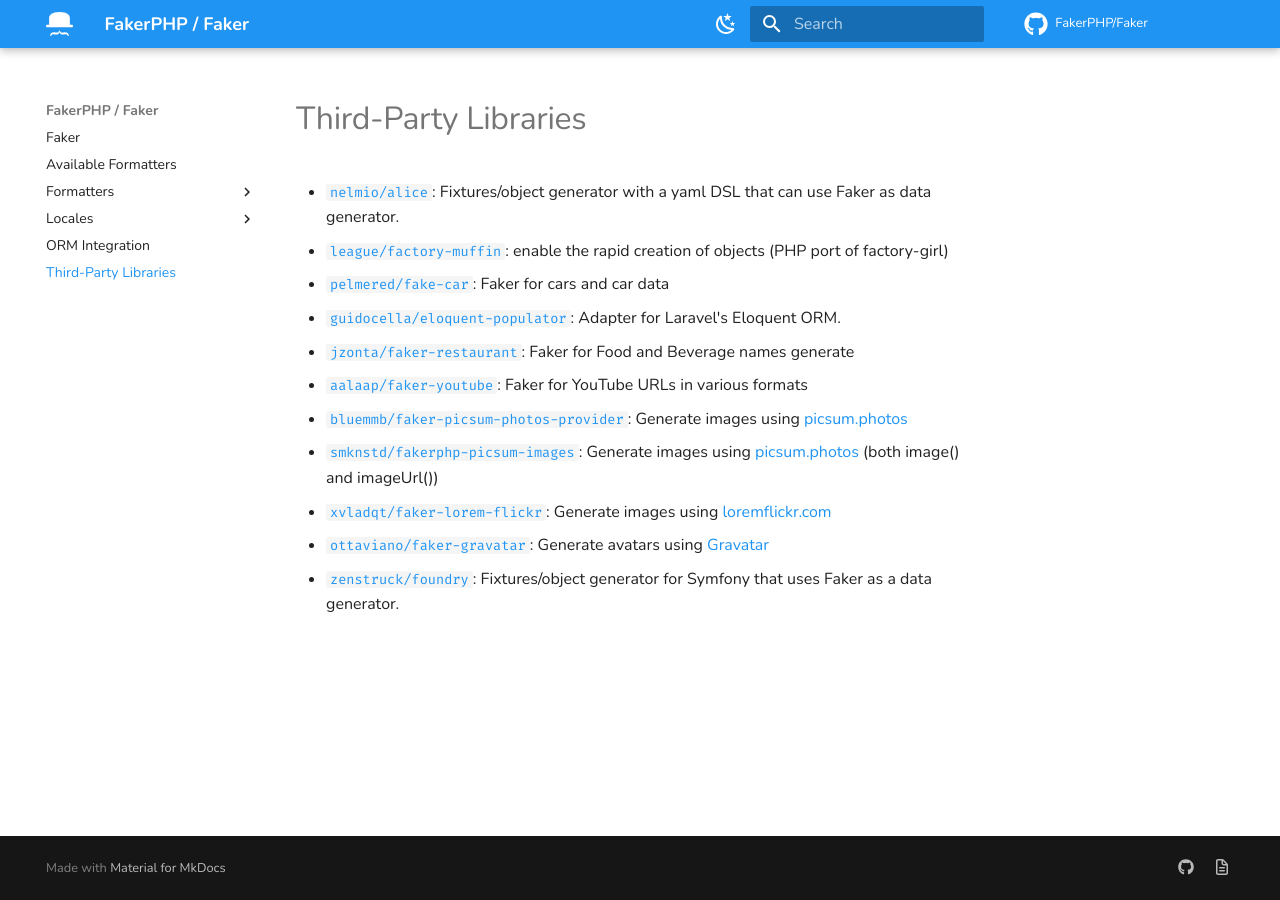
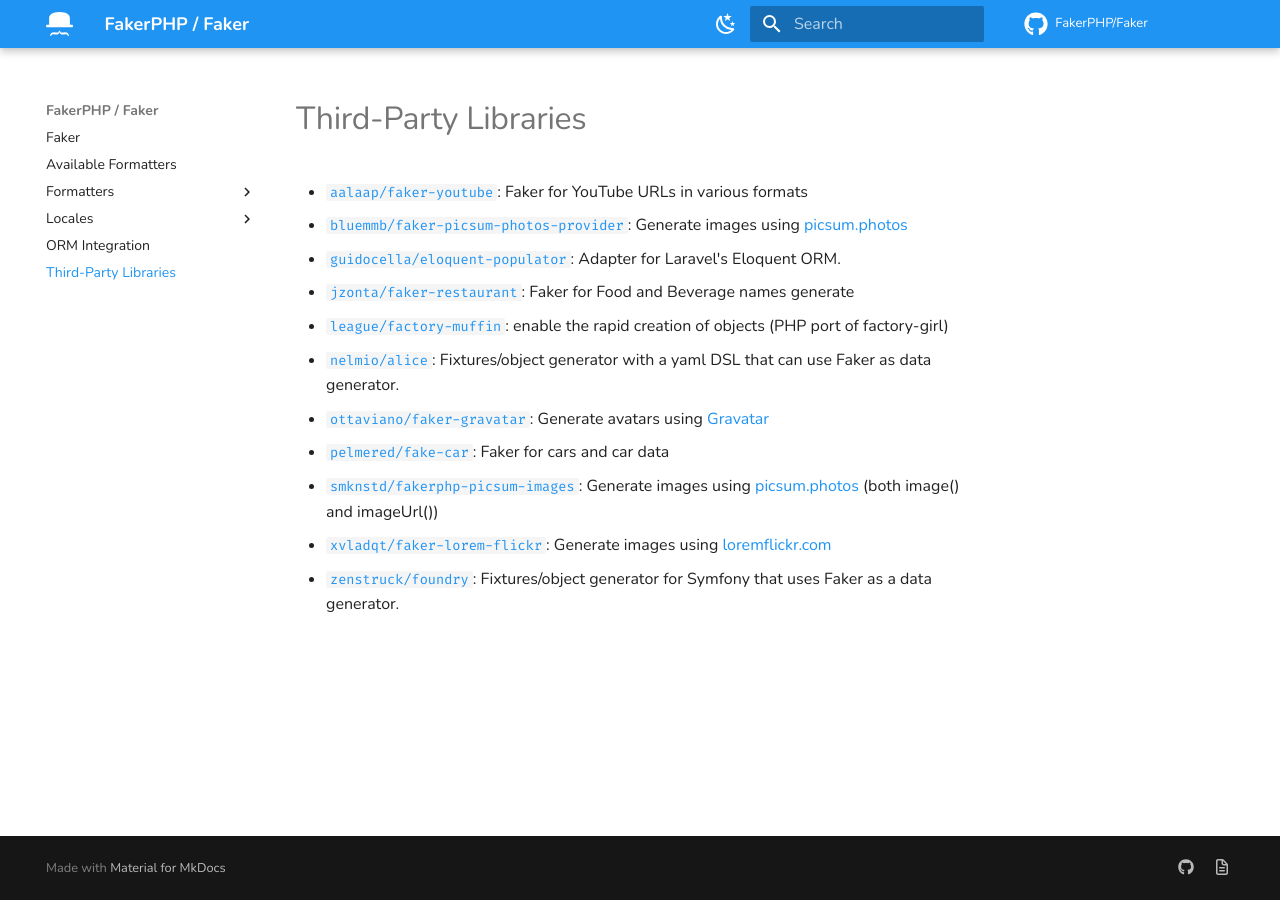
Before and after one commit to FakerPHP/fakerphp.github.io, an MkDocs documentation site: the page built from docs/third-party.md, in a window 1280 px wide. Built offline with MkDocs 1.6.1 and Material for MkDocs 9.7.7, drawn with Linux system fonts in a browser that asks for light colours; nearby versions of some CDN libraries; comment, search, counter and statistics services are not loaded.

Commit message:
Fix: Order (#86)

```diff
--- a/docs/third-party.md
+++ b/docs/third-party.md
@@ -1,13 +1,13 @@
 # Third-Party Libraries
 
-- [`nelmio/alice`](https://github.com/nelmio/alice): Fixtures/object generator with a yaml DSL that can use Faker as data generator.
-- [`league/factory-muffin`](https://github.com/thephpleague/factory-muffin): enable the rapid creation of objects (PHP port of factory-girl)
-- [`pelmered/fake-car`](https://github.com/pelmered/fake-car): Faker for cars and car data
+- [`aalaap/faker-youtube`](https://github.com/aalaap/faker-youtube): Faker for YouTube URLs in various formats
+- [`bluemmb/faker-picsum-photos-provider`](https://github.com/bluemmb/Faker-PicsumPhotos): Generate images using [picsum.photos](http://picsum.photos/)
 - [`guidocella/eloquent-populator`](https://github.com/guidocella/eloquent-populator): Adapter for Laravel's Eloquent ORM.
 - [`jzonta/faker-restaurant`](https://github.com/jzonta/FakerRestaurant): Faker for Food and Beverage names generate
-- [`aalaap/faker-youtube`](https://github.com/aalaap/faker-youtube): Faker for YouTube URLs in various formats
-- [`bluemmb/faker-picsum-photos-provider`](https://github.com/bluemmb/Faker-PicsumPhotos): Generate images using [picsum.photos](http://picsum.photos/)
+- [`league/factory-muffin`](https://github.com/thephpleague/factory-muffin): enable the rapid creation of objects (PHP port of factory-girl)
+- [`nelmio/alice`](https://github.com/nelmio/alice): Fixtures/object generator with a yaml DSL that can use Faker as data generator.
+- [`ottaviano/faker-gravatar`](https://github.com/ottaviano/faker-gravatar): Generate avatars using [Gravatar](https://en.gravatar.com/site/implement/images/)
+- [`pelmered/fake-car`](https://github.com/pelmered/fake-car): Faker for cars and car data
 - [`smknstd/fakerphp-picsum-images`](https://github.com/smknstd/fakerphp-picsum-images): Generate images using [picsum.photos](http://picsum.photos/) (both image() and imageUrl())
 - [`xvladqt/faker-lorem-flickr`](https://github.com/xvladxtremal/Faker-LoremFlickr): Generate images using [loremflickr.com](http://loremflickr.com/)
-- [`ottaviano/faker-gravatar`](https://github.com/ottaviano/faker-gravatar): Generate avatars using [Gravatar](https://en.gravatar.com/site/implement/images/)
 - [`zenstruck/foundry`](https://github.com/zenstruck/foundry): Fixtures/object generator for Symfony that uses Faker as a data generator.
```
